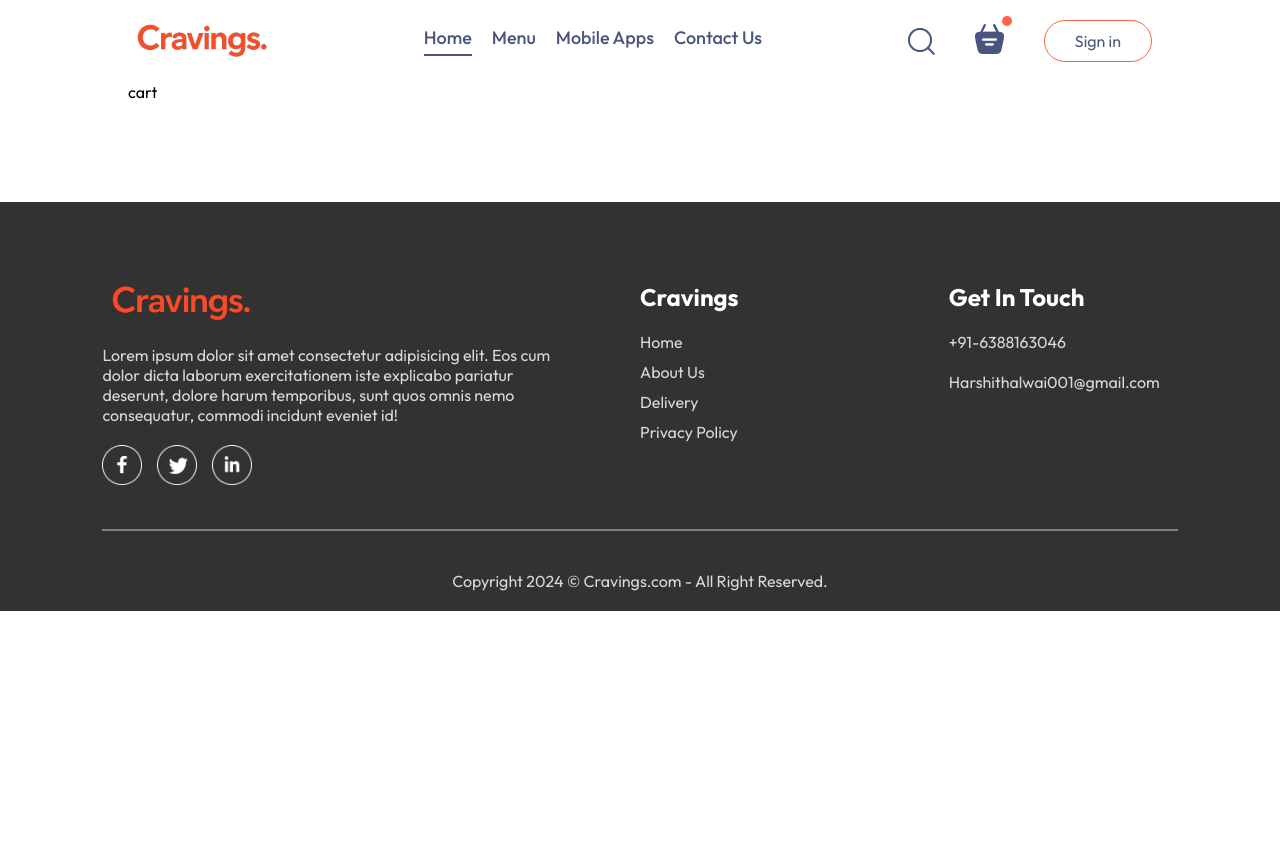
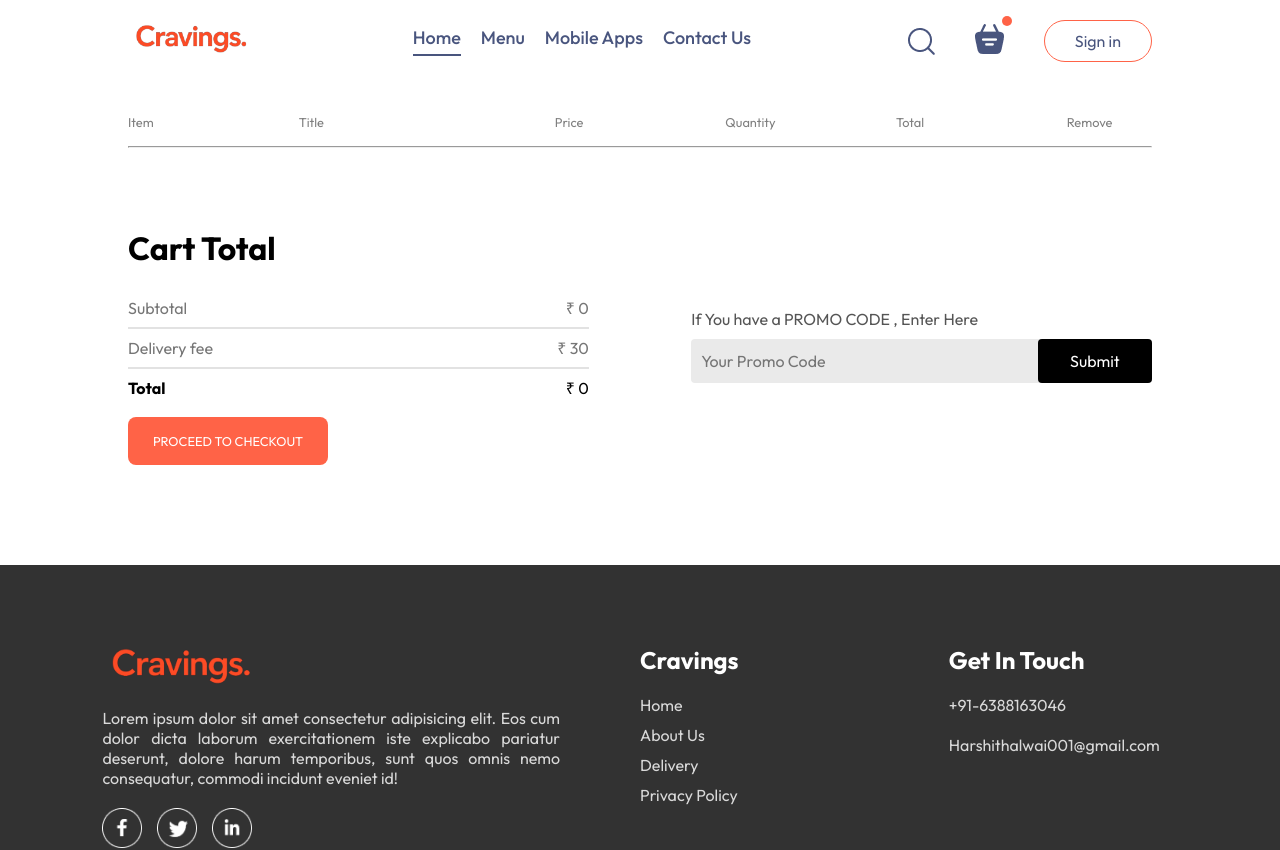
Before and after one commit to harshithalwai/Cravings, a React (Vite) app in the folder Frontend/: page /cart in a window 1280 px wide. Shown: the top 850 px of the page. Before the commit the page ends 800 px from the top, so only its background shows below. Built offline with nearby package versions, Linux system fonts and the light colour scheme.

Commit message:
Second Commit

```diff
--- a/Frontend/src/Component/AppDownload/AppDownload.jsx
+++ b/Frontend/src/Component/AppDownload/AppDownload.jsx
@@ -4,7 +4,7 @@ import { assets } from "../../assets/frontend_assets/assets"
 const AppDownload = () => {
     return (
         <div className='app-download' id='app-download' >
-            <p>For Better Experience Download <br /> Tomato App</p>
+            <p>For Better Experience Download <br /> Cravings App</p>
             <div className="app-download-platforms">
                 <img src={assets.play_store} alt="" />
                 <img src={assets.app_store} alt="" />
--- a/Frontend/src/Component/Footer/Footer.css
+++ b/Frontend/src/Component/Footer/Footer.css
@@ -48,6 +48,9 @@
 .footer-content-left > img {
   width: 10rem;
 }
+.footer-content-left p{
+  text-align: justify;
+}
 @media screen and (max-width: 1050px){
 .footer-content{
   grid-template-columns: 1fr;
--- a/Frontend/src/Component/Navbar/Navbar.css
+++ b/Frontend/src/Component/Navbar/Navbar.css
@@ -10,7 +10,7 @@ nav.navbar {
 }
 
 .navbar .logo {
-  width: 150px;
+  width: 8rem;
 }
 
 .navbar .navbar-menu {
@@ -63,9 +63,9 @@ nav.navbar {
 }
 
 @media screen and (max-width: 1050px) {
-  .navbar .logo {
+  /* .navbar .logo {
     width: 140px;
-  }
+  } */
 
   .navbar-menu {
     gap: 20px;
@@ -77,7 +77,7 @@ nav.navbar {
   }
 
   .navbar-right img {
-    width: 22px;
+    width: 1.2rem;
   }
 
   .navbar-right button {
@@ -86,9 +86,9 @@ nav.navbar {
 }
 
 @media screen and (max-width: 900px) {
-  .navbar .logo {
+  /* .navbar .logo {
     width: 120px;
-  }
+  } */
 
   .navbar-menu {
     gap: 15px;
@@ -100,7 +100,7 @@ nav.navbar {
   }
 
   .navbar-right img {
-    width: 22px;
+    width: 1.2rem;
   }
 
   .navbar-right button {
@@ -114,3 +114,8 @@ nav.navbar {
     display: none !important;
   }
 }
+@media screen and (max-width: 420px) {
+  .navbar .logo{
+    width: 5.5rem;
+  }
+}
--- a/Frontend/src/Component/Navbar/Navbar.jsx
+++ b/Frontend/src/Component/Navbar/Navbar.jsx
@@ -1,17 +1,20 @@
 import React, { useState } from "react";
 import { assets } from "../../assets/frontend_assets/assets";
 import "./Navbar.css";
-const Navbar = ({setShowLogin}) => {
+import { Link } from "react-router-dom";
+const Navbar = ({ setShowLogin }) => {
     const [menu, setMenu] = useState("home");
     return (
         <nav className="navbar">
-            <img src={assets.logo} alt="Cravings" className="logo" />
+            <Link to="/">
+                <img src={assets.logo} alt="Cravings" className="logo" />
+            </Link>
             <ul className="navbar-menu">
                 <li
                     onClick={() => setMenu("home")}
                     className={menu === "home" ? "active" : ""}
                 >
-                    <a href="/">Home</a>
+                    <Link href="/">Home</Link>
                 </li>
                 <li
                     onClick={() => setMenu("menu")}
@@ -35,12 +38,18 @@ const Navbar = ({setShowLogin}) => {
             <div className="navbar-right">
                 <img src={assets.search_icon} alt="Search Bar" />
                 <div className="navbar-search-icon">
-                    <img src={assets.basket_icon} alt="Basket" />
-                    <div className="dot"></div>
+                    <Link to="/cart">
+                        <img src={assets.basket_icon} alt="Basket" />
+                        <div className="dot"></div>
+                    </Link>
                 </div>
-                <button onClick={()=>{
-                    setShowLogin(true);
-                }}>Sign in </button>
+                <button
+                    onClick={() => {
+                        setShowLogin(true);
+                    }}
+                >
+                    Sign in{" "}
+                </button>
             </div>
         </nav>
     );
--- /dev/null
+++ b/Frontend/src/Pages/Cart/Cart.css
@@ -0,0 +1,110 @@
+.cart {
+  margin-top: 2rem;
+}
+.cart-items-title {
+  display: grid;
+  grid-template-columns: 1fr 1.5fr 1fr 1fr 1fr 0.5fr;
+  align-items: center;
+  color: grey;
+  font-size: max(1vw, 12px);
+  margin-bottom: 1rem;
+}
+.cart-item {
+  margin-top: 1rem;
+  padding-bottom: 1rem;
+  color: black;
+  border-bottom: 2px solid #e2e2e2;
+}
+.cart-item img {
+  width: 6vw;
+  border-radius: 1.1rem 0 1.1rem 1.1rem;
+}
+.cart-item .removeBtn {
+  cursor: pointer;
+}
+.cart-bottom {
+  margin-top: 5rem;
+  display: flex;
+  justify-content: space-between;
+  align-items: center;
+}
+.cart-total {
+  width: 45%;
+}
+.cart-total-details {
+  margin-top: 1.3rem;
+  display: flex;
+  flex-direction: column;
+}
+.cart-total-details .details {
+  display: flex;
+  justify-content: space-between;
+  align-items: center;
+  border-bottom: 2px solid #e2e2e2;
+  padding: 0.5rem 0;
+  color: #767676;
+}
+.cart-total-details .total {
+  display: flex;
+  justify-content: space-between;
+  align-items: center;
+  padding: 0.5rem 0;
+}
+.checkoutBtn {
+  background-color: tomato;
+  border: none;
+  color: white;
+  padding: 1rem;
+  margin-top: 10px;
+  border-radius: 0.5rem;
+  cursor: pointer;
+  width: max(15vw, 200px);
+  font-size: max(1vw, 12px);
+}
+.cart-promo-code .promo-inp-submit {
+  display: flex;
+  justify-content: space-between;
+  align-items: center;
+  margin-top: 10px;
+  background-color: #eaeaea;
+  border-radius: 4px;
+}
+.cart-promo-code {
+  width: 45%;
+}
+.promo-inp-submit input {
+  width: 100%;
+  border: none;
+  background: transparent;
+  outline: none;
+  font-size: 1rem;
+  padding: 5px;
+  padding-left: 10px;
+}
+.promo-inp-submit button {
+  width: max(10vw, 150px);
+  font-size: 1rem;
+
+  border: none;
+  color: white;
+  border-radius: 4px;
+  cursor: pointer;
+  padding: 12px 5px;
+  background-color: black;
+}
+.cart-promo-code span {
+  color: #555;
+}
+
+@media screen and (max-width: 750px) {
+  .cart-total {
+    width: 100%;
+  }
+  .cart-promo-code {
+    width: 100%;
+    margin-bottom: 2rem;
+  }
+  .cart-bottom {
+    flex-direction: column-reverse;
+  }
+}
--- a/Frontend/src/Pages/Cart/Cart.jsx
+++ b/Frontend/src/Pages/Cart/Cart.jsx
@@ -1,11 +1,76 @@
-import React from 'react'
+import React, { useContext } from "react";
+import "./Cart.css";
+import { StoreContext } from "../../context/storeContext.jsx"
+
 
 const Cart = () => {
+  const { cartItem, food_list, removeCartItem } = useContext(StoreContext);
   return (
-    <div>
-      cart
-    </div>
-  )
-}
+    <>
+      <div className="cart">
+        <div className="cart-items">
+          <div className="cart-items-title">
+            <p>Item</p>
+            <p>Title</p>
+            <p>Price</p>
+            <p>Quantity</p>
+            <p>Total </p>
+            <p>Remove</p>
+          </div>
+          <hr />
+          {food_list.map((food) => {
+            if (cartItem[food._id]) {
+              return (
+                <div className="cart-items-title cart-item" key={food._id}>
+                  <img src={food.image} alt={food.name} />
+                  <p>{food.name}</p>
+                  <p>&#8377; {food.price}</p>
+                  <p>{cartItem[food._id]}</p>
+                  <p>&#8377; {food.price * cartItem[food._id]}</p>
+                  <span onClick={() => removeCartItem(food._id)} className="removeBtn">X</span>
+                </div>
+              )
+            }
+          })}
+        </div>
+        <div className="cart-bottom">
+          <div className="cart-total">
+            <h1>Cart Total </h1>
+            <div className="cart-total-details">
+              <div className="details">
+                <p>Subtotal</p>
+                <p>&#8377; {" "}
+                  {
+                    food_list.reduce((acc, food) => {
+                      if (cartItem[food._id]) {
+                        return acc + food.price * cartItem[food._id];
+                      }
+                      return acc;
+                    }, 0)}
+                </p>
+              </div>
+              <div className="details">
+                <p>Delivery fee</p>
+                <p>&#8377; 30</p>
+              </div>
+              <div className="total">
+                <h4>Total</h4>
+                <p>&#8377; 0</p>
+              </div>
+              <button className="checkoutBtn">PROCEED TO CHECKOUT</button>
+            </div>
+          </div>
+          <div className="cart-promo-code">
+            <span>If You have a PROMO CODE , Enter Here </span>
+            <div className="promo-inp-submit">
+              <input type="text" name="promo" id="promo" placeholder="Your Promo Code " />
+              <button className="promo-submit-btn">Submit</button>
+            </div>
+          </div>
+        </div>
+      </div>
+    </>
+  );
+};
 
-export default Cart
+export default Cart;
--- a/Frontend/src/context/storeContext.jsx
+++ b/Frontend/src/context/storeContext.jsx
@@ -19,8 +19,6 @@ const StoreContextProvider = (props) => {
         [itemId]: prev[itemId] + 1
       }))
     }
-    console.log(cartItem);
-
   }
 
   const removeCartItem = (itemId) => {
```
